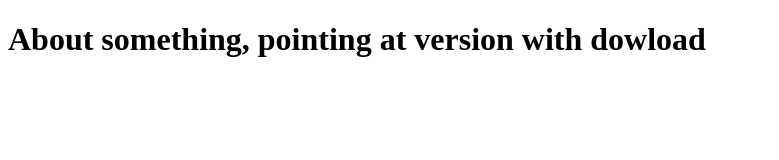
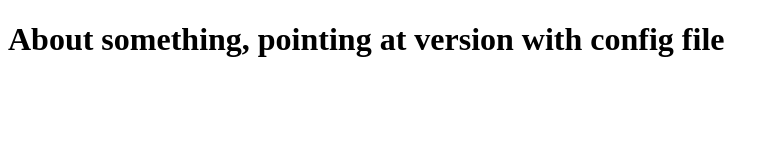
Before and after one commit to aitchiss/lighthouse-test-site, a website: page build/about/index.html in a window 1280 px wide. Shown: the whole page, without its empty margins (0-779 px from the left). Drawn offline with Linux system fonts and the light colour scheme.

Commit message:
try version with config file

```diff
--- a/build/about/index.html
+++ b/build/about/index.html
@@ -7,6 +7,6 @@
     <title>About</title>
 </head>
 <body>
-    <h1>About something, pointing at version with dowload</h1>
+    <h1>About something, pointing at version with config file</h1>
 </body>
 </html>
```
Also changed, not shown: 1 other file.
